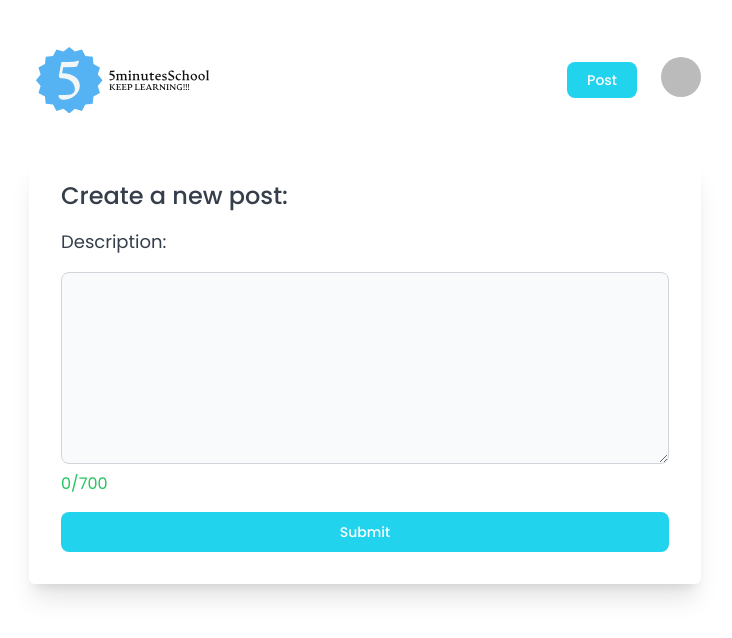
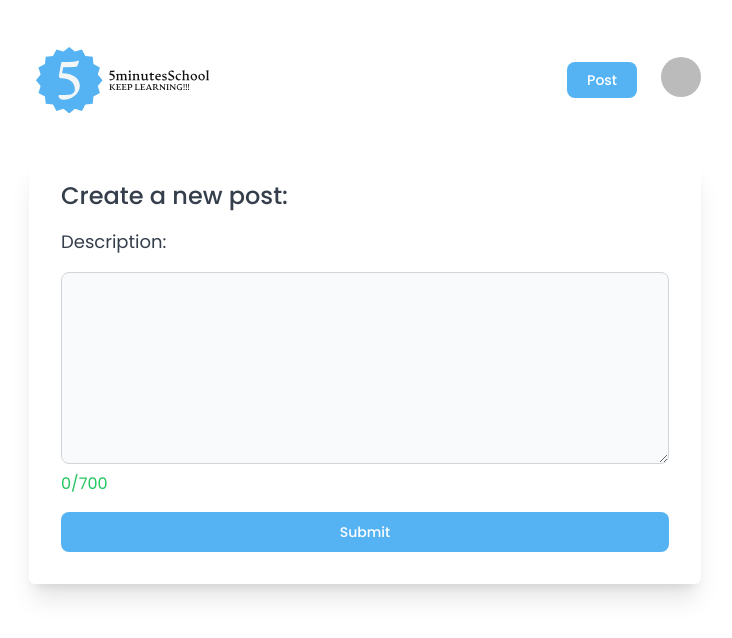
Before and after one commit to mdsiamss10/NextBlogApplication, a Next.js app: page /post in a window 1280 px wide. Shown: the top 638 px of the page, without its empty margins (275-1007 px from the left). Built offline with nearby package versions, Linux system fonts and the light colour scheme; no server answers; the database is empty; sample sign-in values are in the browser's storage.

Commit message:
Changing some colors

```diff
--- a/components/Navbar.js
+++ b/components/Navbar.js
@@ -23,7 +23,7 @@ export default function Navbar() {
             <Link href={`auth/login/`}>
               <button
                 type="button"
-                className="text-white bg-cyan-400 focus:outline-none font-medium rounded-lg text-sm px-5 py-2.5 text-center"
+                className="text-white bg-[bg-[#55B3F3]] focus:outline-none font-medium rounded-lg text-sm px-5 py-2.5 text-center"
               >
                 Join Now
               </button>
@@ -33,7 +33,7 @@ export default function Navbar() {
             <Link href={`/`}>
               <button
                 type="button"
-                className="text-white bg-cyan-400 focus:outline-none font-medium rounded-lg text-sm px-5 py-2.5 text-center"
+                className="text-white bg-[bg-[#55B3F3]] focus:outline-none font-medium rounded-lg text-sm px-5 py-2.5 text-center"
               >
                 Home
               </button>
@@ -45,7 +45,7 @@ export default function Navbar() {
                 <Link href="/post">
                   <button
                     type="button"
-                    className="text-white bg-cyan-400 focus:outline-none font-medium rounded-lg text-sm px-5 py-2 text-center"
+                    className="text-white bg-[#55B3F3] focus:outline-none font-medium rounded-lg text-sm px-5 py-2 text-center"
                   >
                     Post
                   </button>
@@ -56,7 +56,7 @@ export default function Navbar() {
                     class="relative inline-flex items-center text-sm font-medium text-center text-white"
                   >
                     <Image
-                      src={`${user.photoURL}`}
+                      src={`${user?.photoURL}`}
                       alt="User Profile Image"
                       className="rounded-full"
                       width={40}
--- a/pages/post.js
+++ b/pages/post.js
@@ -97,7 +97,7 @@ const Post = () => {
         </div>
         <button
           type="submit"
-          className="text-white mt-2 w-full bg-cyan-400 focus:outline-none font-medium rounded-lg text-sm px-4 py-2.5 text-center"
+          className="text-white mt-2 w-full bg-[#55B3F3] focus:outline-none font-medium rounded-lg text-sm px-4 py-2.5 text-center"
         >
           Submit
         </button>
```
